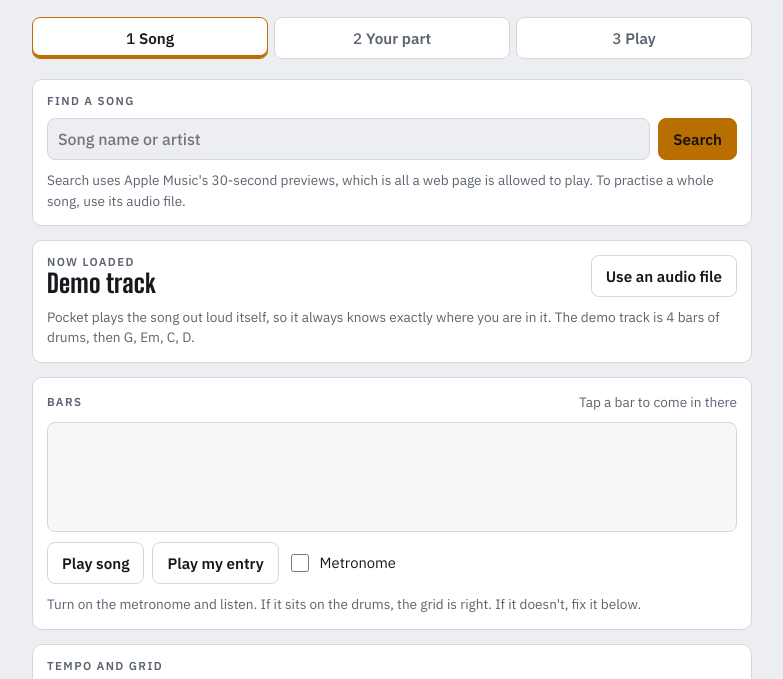
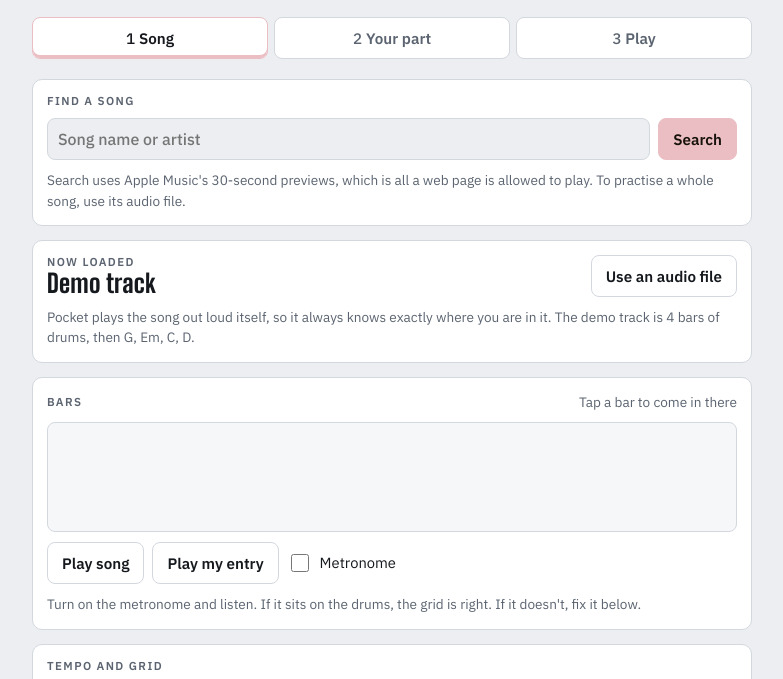
Before and after one commit to alissa-blackham/pocket, a plain HTML site: page index.html in a window 1280 px wide. Shown: the part 108-787 px from the top of the page, without its empty margins (248-1031 px from the left). Drawn offline with Linux system fonts and the light colour scheme.

Commit message:
Update color variables in CSS

```diff
--- a/index.html
+++ b/index.html
@@ -14,7 +14,7 @@
 /* Layout: one narrow column of panels like a pedalboard; step 3 is a stage with a scrolling strum lane and a timing needle */
 :root{
   --bg:#eceef1; --panel:#ffffff; --ink:#15181d; --muted:#5b6470; --line:#d3d8de;
-  --amber:#b86e00; --amber-soft:#fbe8c8; --blue:#1f6fe0; --good:#0f8a5c; --warn:#b06a00; --bad:#c62f38; --lane:#f6f7f9;
+  --amber:#EABEC3; --amber-soft:#F5DDE0; --blue:#1f6fe0; --good:#0f8a5c; --warn:#b06a00; --bad:#c62f38; --lane:#f6f7f9;
   --f-display:"Big Shoulders Display","Arial Narrow",Impact,sans-serif;
   --f-body:"IBM Plex Sans",system-ui,-apple-system,"Segoe UI",sans-serif;
   --f-mono:"IBM Plex Mono",ui-monospace,Menlo,Consolas,monospace;
```
